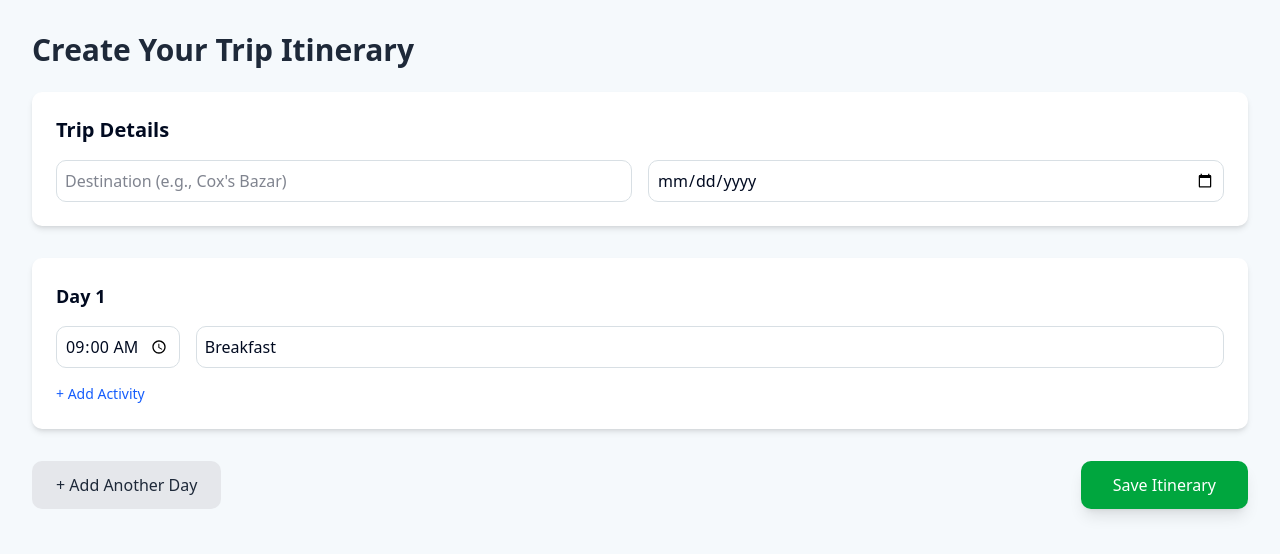
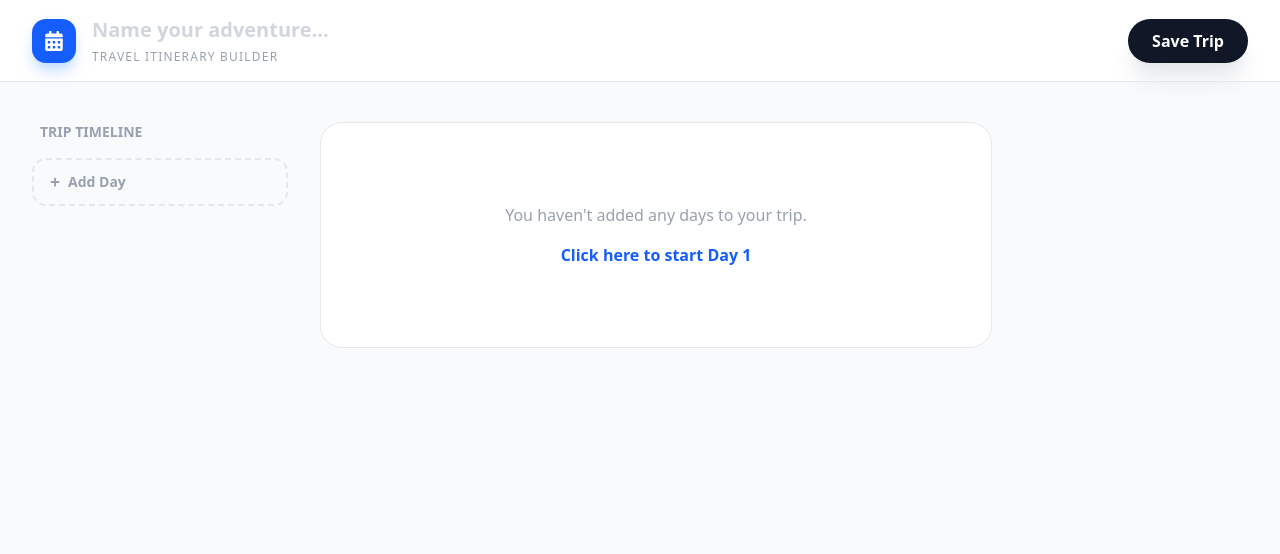
Before and after one commit to roksanadilshad/travelee-client, a Next.js app: page /itinerary in a window 1280 px wide. Shown: the top 554 px of the page. Built offline with nearby package versions, Linux system fonts and the light colour scheme.

Commit message:
KAN-10 [Added itinerary page and Integration]

```diff
--- a/src/app/(PublicLayout)/page.jsx
+++ b/src/app/(PublicLayout)/page.jsx
@@ -2,6 +2,8 @@ import DestinationCard from "@/components/Share/cards/DestinationCard";
 import Banner from "@/components/Home/Banner";
 import HowItWorks from "@/components/Home/HowItWorks";
 import USP from "@/components/Home/Usp";
+import Testimonials from "@/components/Home/Testimonials";
+import CTA from "@/components/Home/Cta";
 
 
 export default function Home() {
@@ -10,7 +12,9 @@ export default function Home() {
     <Banner/>
     <DestinationCard></DestinationCard>
     <HowItWorks/>
+    <Testimonials/>
     <USP/>
+    <CTA/>
 
    </div>
   );
--- a/src/app/itinerary/page.jsx
+++ b/src/app/itinerary/page.jsx
@@ -1,125 +1,166 @@
 'use client';
 import { useState } from 'react';
+import { useSelector, useDispatch } from 'react-redux';
+import { addDay, addActivity, setTripDetails } from '@/lib/redux/itinerarySlice';
+import { FaPlus, FaCalendarAlt, FaClock, FaMapMarkerAlt, FaTrash, FaCheckCircle } from 'react-icons/fa';
+import ActivityModal from '@/components/Itinerary/ActivityModal';
 
-export default function ItineraryBuilder() {
-  // 1. Complex State for the Itinerary
-  const [tripDetails, setTripDetails] = useState({
-    destination: '',
-    startDate: '',
-    endDate: '',
-    userEmail: 'user@example.com' // Replace with real user from Auth later
+export default function ProfessionalItinerary() {
+  const dispatch = useDispatch();
+  const trip = useSelector((state) => state.itinerary.currentTrip);
+  const [activeDay, setActiveDay] = useState(null);
+  const [selectedDayIdx, setSelectedDayIdx] = useState(0);
+
+  const handleSaveTrip = async () => {
+  // 1. Check if there is actually data to save
+  if (!trip.destination) {
+    alert("Please enter a destination name first!");
+    return;
+  }
+
+  try {
+    // 2. API Call to your Node.js server
+    const response = await fetch('http://localhost:500/itineraries', {
+      method: 'POST',
+      headers: {
+        'Content-Type': 'application/json',
+      },
+      body: JSON.stringify(trip), // Sending the Redux state
     });
 
-  const [days, setDays] = useState([
-    { day: 1, activities: [{ time: '09:00', activity: 'Breakfast' }] }
-  ]);
-
-  // 2. Function to Add a New Day
-  const handleAddDay = () => {
-    setDays([...days, { day: days.length + 1, activities: [] }]);
-  };
-
-  // 3. Function to Add Activity to a Specific Day
-  const handleAddActivity = (dayIndex) => {
-    const newDays = [...days];
-    newDays[dayIndex].activities.push({ time: '', activity: '' });
-    setDays(newDays);
-  };
-
-  // 4. Save to Backend (Node.js)
-  const handleSaveTrip = async () => {
-    const response = await fetch('http://localhost:500/itineraries', {
-      method: 'POST',
-      headers: { 'Content-Type': 'application/json' },
-      body: JSON.stringify({ ...tripDetails, days })
-    });
+    const result = await response.json();
 
     if (response.ok) {
-      alert('Trip Saved Successfully!');
+      alert("🚀 Trip saved successfully to your cloud account!");
+      console.log("Saved ID:", result.insertedId);
+    } else {
+      alert("Failed to save: " + result.message);
+    }
+  } catch (error) {
+    console.error("Connection Error:", error);
+    alert("Cannot connect to server. Is your Node.js backend running?");
   }
 };
 
   return (
-    <div className="container mx-auto p-8">
-      <h1 className="text-3xl font-bold mb-6 text-gray-800">Create Your Trip Itinerary</h1>
-
-      {/* 5. Trip Details Form */}
-      <div className="bg-white p-6 rounded-lg shadow-md mb-8">
-        <h2 className="text-xl font-semibold mb-4">Trip Details</h2>
-        <div className="grid grid-cols-1 md:grid-cols-2 gap-4">
+    <div className="min-h-screen bg-[#F8FAFC]">
+      {/* 1. TOP NAV / HEADER */}
+      <header className="bg-white border-b border-gray-200 sticky top-0 z-30 px-8 py-4">
+        <div className="max-w-7xl mx-auto flex justify-between items-center">
+          <div className="flex items-center gap-4">
+            <div className="bg-blue-600 p-3 rounded-xl text-white shadow-lg shadow-blue-200">
+              <FaCalendarAlt size={20} />
+            </div>
+            <div>
               <input
-            type="text"
-            placeholder="Destination (e.g., Cox's Bazar)"
-            value={tripDetails.destination}
-            onChange={(e) => setTripDetails({...tripDetails, destination: e.target.value})}
-            className="border p-2 rounded-lg"
+                className="text-xl font-bold text-gray-900 bg-transparent outline-none placeholder-gray-300 border-b border-transparent focus:border-blue-500 transition-all"
+                placeholder="Name your adventure..."
+                value={trip.destination}
+                onChange={(e) => dispatch(setTripDetails({ destination: e.target.value }))}
               />
-          <input
-            type="date"
-            value={tripDetails.startDate}
-            onChange={(e) => setTripDetails({...tripDetails, startDate: e.target.value})}
-            className="border p-2 rounded-lg"
-          />
+              <p className="text-xs text-gray-400 font-medium uppercase tracking-widest mt-1">Travel Itinerary Builder</p>
             </div>
           </div>
-
-      {/* 6. Dynamic Day Builder */}
-      <div className="space-y-6">
-        {days.map((day, dayIndex) => (
-          <div key={dayIndex} className="bg-white p-6 rounded-lg shadow-md">
-            <h3 className="text-lg font-bold mb-4">Day {day.day}</h3>
-
-            {day.activities.map((act, actIndex) => (
-              <div key={actIndex} className="flex gap-4 mb-2">
-                <input
-                  type="time"
-                  value={act.time}
-                  onChange={(e) => {
-                    const newDays = [...days];
-                    newDays[dayIndex].activities[actIndex].time = e.target.value;
-                    setDays(newDays);
-                  }}
-                  className="border p-2 rounded-lg"
-                />
-                <input
-                  type="text"
-                  placeholder="Activity (e.g., Morning Walk)"
-                  value={act.activity}
-                  onChange={(e) => {
-                    const newDays = [...days];
-                    newDays[dayIndex].activities[actIndex].activity = e.target.value;
-                    setDays(newDays);
-                  }}
-                  className="border p-2 rounded-lg flex-grow"
-                />
-              </div>
-            ))}
-
-            <button
-              onClick={() => handleAddActivity(dayIndex)}
-              className="mt-2 text-sm text-blue-600 hover:text-blue-800"
-            >
-              + Add Activity
+          <button onClick={handleSaveTrip} className="bg-gray-900 text-white px-6 py-2.5 rounded-full font-semibold hover:bg-black transition-all shadow-xl shadow-gray-200">
+            Save Trip
           </button>
         </div>
+      </header>
+
+      <div className="max-w-7xl mx-auto flex px-8 py-10 gap-8">
+        {/* 2. SIDEBAR - DAY NAVIGATION */}
+        <aside className="w-64 hidden lg:block">
+          <h3 className="text-sm font-bold text-gray-400 uppercase mb-4 px-2">Trip Timeline</h3>
+          <nav className="space-y-2">
+            {trip.days.map((day, idx) => (
+              <button
+                key={day.id}
+                onClick={() => setSelectedDayIdx(idx)}
+                className={`w-full flex items-center justify-between px-4 py-3 rounded-xl transition-all ${
+                  selectedDayIdx === idx
+                  ? 'bg-white shadow-md border border-gray-100 text-blue-600'
+                  : 'text-gray-500 hover:bg-gray-100'
+                }`}
+              >
+                <span className="font-bold text-sm">Day {idx + 1}</span>
+                {day.activities.length > 0 && <FaCheckCircle className="text-green-500" size={12} />}
+              </button>
             ))}
+            <button
+              onClick={() => dispatch(addDay())}
+              className="w-full mt-4 flex items-center gap-2 px-4 py-3 rounded-xl border-2 border-dashed border-gray-200 text-gray-400 hover:border-blue-300 hover:text-blue-500 transition-all text-sm font-bold"
+            >
+              <FaPlus size={10} /> Add Day
+            </button>
+          </nav>
+        </aside>
 
-        <div className="flex justify-between items-center mt-8">
+        {/* 3. MAIN CONTENT - THE SELECTED DAY */}
+        <main className="flex-1 max-w-2xl">
+          {trip.days.length > 0 ? (
+            <div className="space-y-6">
+              <div className="flex justify-between items-end mb-8">
+                <div>
+                  <h2 className="text-4xl font-black text-gray-900">Day {selectedDayIdx + 1}</h2>
+                  <p className="text-gray-500 mt-1">{trip.days[selectedDayIdx].activities.length} activities planned</p>
+                </div>
                 <button
-            onClick={handleAddDay}
-            className="bg-gray-200 text-gray-800 px-6 py-3 rounded-lg hover:bg-gray-300"
+                  onClick={() => setActiveDay(selectedDayIdx)}
+                  className="bg-blue-600 text-white flex items-center gap-2 px-5 py-2.5 rounded-xl font-bold shadow-lg shadow-blue-100 hover:scale-105 transition-transform"
                 >
-            + Add Another Day
+                  <FaPlus size={14} /> Add Activity
                 </button>
+              </div>
 
-          <button
-            onClick={handleSaveTrip}
-            className="bg-green-600 text-white px-8 py-3 rounded-lg hover:bg-green-700 shadow-lg"
-          >
-            Save Itinerary
+              {/* TIMELINE CARDS */}
+              <div className="relative space-y-4">
+                {/* Connecting Line */}
+                <div className="absolute left-6 top-4 bottom-4 w-0.5 bg-gray-200"></div>
+
+                {trip.days[selectedDayIdx].activities.length === 0 ? (
+                    <div className="bg-white rounded-2xl p-12 text-center border border-gray-100 shadow-sm">
+                        <p className="text-gray-400 italic">No activities yet. Click "Add Activity" to start.</p>
+                    </div>
+                ) : (
+                    trip.days[selectedDayIdx].activities.map((act, i) => (
+                    <div key={i} className="relative flex gap-6 items-start">
+                        <div className="z-10 bg-white border-4 border-[#F8FAFC] text-blue-600 p-2 rounded-full shadow-md">
+                        <FaClock size={16} />
+                        </div>
+                        <div className="bg-white flex-1 p-5 rounded-2xl shadow-sm border border-gray-100 hover:shadow-md transition-shadow group">
+                            <div className="flex justify-between items-start">
+                                <div>
+                                    <span className="text-xs font-bold text-blue-600 bg-blue-50 px-2 py-1 rounded-md">{act.time}</span>
+                                    <h4 className="text-lg font-bold text-gray-800 mt-2">{act.task}</h4>
+                                </div>
+                                <div className="text-right">
+                                    <p className="text-lg font-black text-green-600">${act.cost}</p>
+                                    <button className="text-red-300 hover:text-red-500 transition-colors opacity-0 group-hover:opacity-100 mt-2">
+                                        <FaTrash size={14} />
                                     </button>
                                 </div>
                             </div>
                         </div>
+                    </div>
+                    ))
+                )}
+              </div>
+            </div>
+          ) : (
+            <div className="text-center py-20 bg-white rounded-3xl border border-gray-200">
+                <p className="text-gray-400 mb-4">You haven't added any days to your trip.</p>
+                <button onClick={() => dispatch(addDay())} className="text-blue-600 font-bold hover:underline underline-offset-4">Click here to start Day 1</button>
+            </div>
+          )}
+        </main>
+      </div>
+
+      {/* MODAL COMPONENT */}
+      <ActivityModal
+        isOpen={activeDay !== null}
+        onClose={() => setActiveDay(null)}
+        onSave={(data) => dispatch(addActivity({ dayIndex: activeDay, activity: data }))}
+      />
+    </div>
   );
 }
--- a/src/app/layout.jsx
+++ b/src/app/layout.jsx
@@ -1,5 +1,6 @@
 import { Geist, Geist_Mono } from "next/font/google";
 import "./globals.css";
+import StoreProvider from "@/lib/redux/StoreProvider";
 
 const geistSans = Geist({
   variable: "--font-geist-sans",
@@ -23,7 +24,9 @@ export default function RootLayout({ children }) {
         className={`flex flex-col ${geistSans.variable} ${geistMono.variable} antialiased`}
       suppressHydrationWarning={true}
       >
+        <StoreProvider>
         <main className="flex-1">{children}</main>
+        </StoreProvider>
       </body>
     </html>
   );
--- /dev/null
+++ b/src/components/Itinerary/ActivityModal.jsx
@@ -0,0 +1,37 @@
+'use client';
+import { useState } from 'react';
+
+export default function ActivityModal({ isOpen, onClose, onSave }) {
+  const [data, setData] = useState({ time: '', task: '', cost: '' });
+
+  if (!isOpen) return null;
+
+  return (
+    <div className="fixed inset-0 bg-black/50 flex items-center justify-center z-50">
+      <div className="bg-white p-6 rounded-2xl w-96 shadow-xl">
+        <h2 className="text-xl font-bold mb-4">Add Activity</h2>
+        <input
+          type="time" className="w-full border p-2 rounded mb-3"
+          onChange={(e) => setData({...data, time: e.target.value})}
+        />
+        <input
+          type="text" placeholder="What are you doing?" className="w-full border p-2 rounded mb-3"
+          onChange={(e) => setData({...data, task: e.target.value})}
+        />
+        <input
+          type="number" placeholder="Estimated Cost ($)" className="w-full border p-2 rounded mb-4"
+          onChange={(e) => setData({...data, cost: e.target.value})}
+        />
+        <div className="flex justify-end gap-2">
+          <button onClick={onClose} className="px-4 py-2 text-gray-500">Cancel</button>
+          <button
+            onClick={() => { onSave(data); onClose(); }}
+            className="px-4 py-2 bg-blue-600 text-white rounded-lg"
+          >
+            Add to Plan
+          </button>
+        </div>
+      </div>
+    </div>
+  );
+}
--- a/src/lib/redux/StoreProvider.jsx
+++ b/src/lib/redux/StoreProvider.jsx
@@ -1,15 +1,23 @@
-// 'use client';
+'use client';
 
-// import { Provider } from 'react-redux';
-// import { makeStore } from './store';
-// import { useRef } from 'react';
+import { useRef } from 'react';
+import { Provider } from 'react-redux';
+import { makeStore } from './store';
 
-// export default function StoreProvider({ children }) {
-//   const storeRef = useRef();
-//   if (!storeRef.current) {
-//     // Create the store instance the first time this renders
-//     storeRef.current = makeStore();
-//   }
+export default function StoreProvider({ children }) {
+  // 1. Initialize the ref as null
+  const storeRef = useRef(null);
 
-//   return <Provider store={storeRef.current}>{children}</Provider>;
-// }
+  // 2. Perform the "Lazy Initialization" inside the component body
+  // We use the '== null' check specifically as it's the pattern
+  // React 19 expects for one-time initialization.
+  if (storeRef.current == null) {
+    storeRef.current = makeStore();
+  }
+
+  // 3. To satisfy the compiler, we can capture the value in a
+  // stable variable before the return.
+  const store = storeRef.current;
+
+  return <Provider store={store}>{children}</Provider>;
+}
--- a/src/lib/redux/itinerarySlice.js
+++ b/src/lib/redux/itinerarySlice.js
@@ -1,29 +1,35 @@
 import { createSlice } from '@reduxjs/toolkit';
-
-const initialState = {
-  currentTrip: {
-    destination: '',
-    days: []
-  },
-  savedTrips: []
-};
 
 const itinerarySlice = createSlice({
   name: 'itinerary',
-  initialState,
+  initialState: {
+    currentTrip: {
+      destination: '',
+      startDate: '',
+      days: [] // Structure: [{ id, activities: [{ time, task, cost }] }]
+    }
+  },
   reducers: {
-    setDestination: (state, action) => {
-      state.currentTrip.destination = action.payload;
+    setTripDetails: (state, action) => {
+      state.currentTrip = { ...state.currentTrip, ...action.payload };
     },
     addDay: (state) => {
-      state.currentTrip.days.push({ id: Date.now(), activities: [] });
+      state.currentTrip.days.push({
+        id: Date.now(),
+        activities: []
+      });
     },
-    updateActivity: (state, action) => {
-      const { dayIndex, activityIndex, data } = action.payload;
-      state.currentTrip.days[dayIndex].activities[activityIndex] = data;
+    addActivity: (state, action) => {
+      const { dayIndex, activity } = action.payload;
+      // activity = { time: '10:00', task: 'Visit Museum', cost: 50 }
+      state.currentTrip.days[dayIndex].activities.push(activity);
+    },
+    removeActivity: (state, action) => {
+      const { dayIndex, activityIndex } = action.payload;
+      state.currentTrip.days[dayIndex].activities.splice(activityIndex, 1);
     }
   }
 });
 
-export const { setDestination, addDay, updateActivity } = itinerarySlice.actions;
+export const { setTripDetails, addDay, addActivity, removeActivity } = itinerarySlice.actions;
 export default itinerarySlice.reducer;
```
Also changed, not shown: src/components/Home/HowItWorks.jsx (+12 -0 lines). Lines whose indentation alone changed are shown as unchanged.
